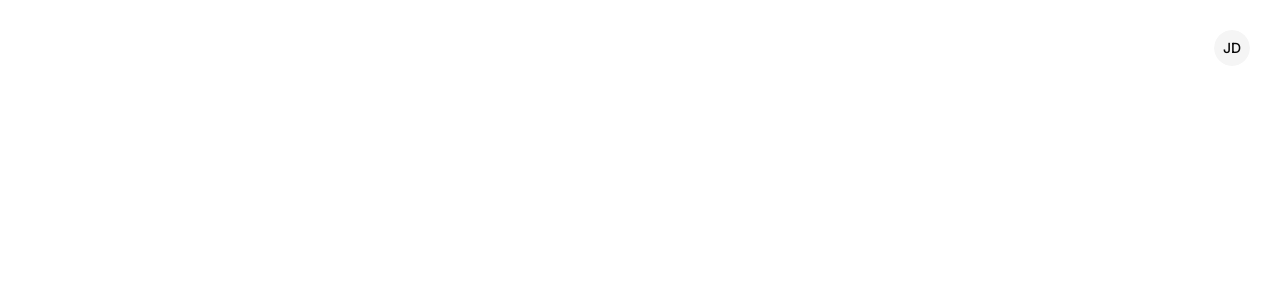
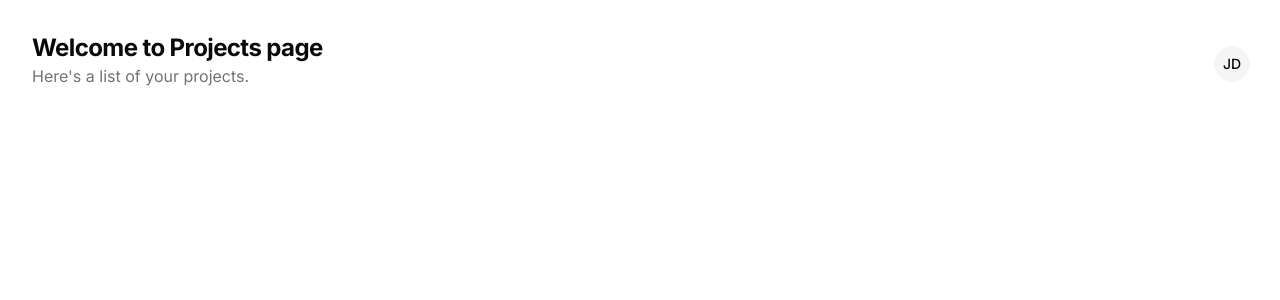
Before and after one commit to WinZ5/prototype-ui, a Next.js app: page /projects in a window 1280 px wide. Shown: the top 300 px of the page. Built offline with nearby package versions, Linux system fonts and the light colour scheme.

Commit message:
add page welcome text

```diff
--- a/app/projects/page.tsx
+++ b/app/projects/page.tsx
@@ -8,7 +8,17 @@ export const metadata: Metadata = {
 export default function Project() {
   return (
     <div className="h-full flex-1 flex-col space-y-8 p-8">
-      <UserProfile className="flex items-center justify-end space-x-2" />
+      <div className="flex items-center justify-between space-y-2">
+        <div>
+          <h2 className="text-2xl font-bold tracking-tight">
+            Welcome to Projects page
+          </h2>
+          <p className="text-muted-foreground">
+            Here&apos;s a list of your projects.
+          </p>
+        </div>
+        <UserProfile className="flex items-center space-x-2" />
+      </div>
     </div>
   )
 }
```
